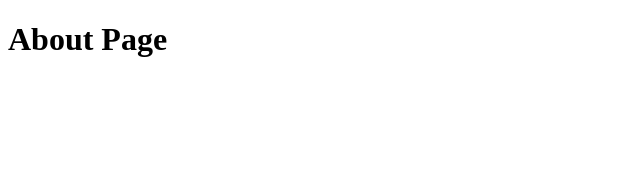
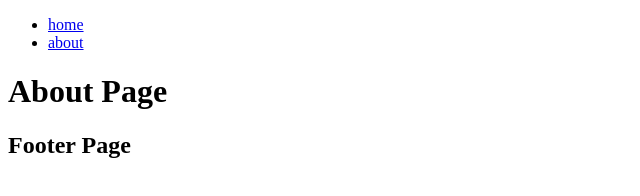
Before and after one commit to idelgado2/portfolio, a Gatsby site: page /about in a window 1280 px wide. Shown: the whole page, without its empty margins (0-640 px from the left). Built offline with nearby package versions, Linux system fonts and the light colour scheme; Gatsby itself is replaced by a stand-in of ours.

Commit message:
forgot to wrap about page

```diff
--- a/src/pages/about.js
+++ b/src/pages/about.js
@@ -1,10 +1,13 @@
 import React from "react";
+import Layout from "../components/Layout";
 
 const about = () => {
   return (
-    <div>
-      <h1>About Page</h1>
-    </div>
+    <Layout>
+      <div>
+        <h1>About Page</h1>
+      </div>
+    </Layout>
   );
 };
 
```
